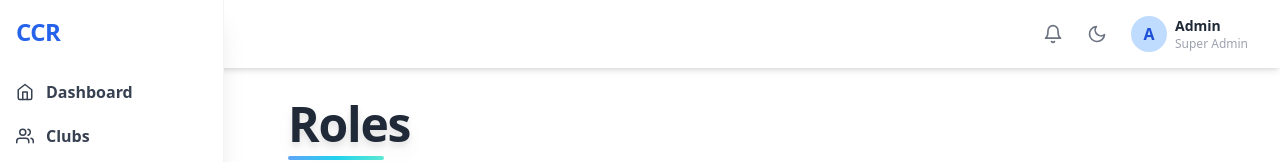
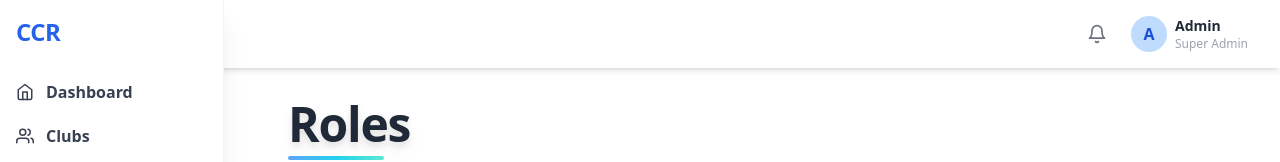
Before and after one commit to nirvik34/codechef-recruitment, a React (Vite) app: page /roles in a window 1280 px wide. Shown: the top 162 px of the page. Built offline with nearby package versions, Linux system fonts and the light colour scheme.

Commit message:
Bug fix: Dark mode removed

```diff
--- a/src/components/Topbar.jsx
+++ b/src/components/Topbar.jsx
@@ -1,7 +1,7 @@
 import React from "react";
-import { FiBell, FiSun, FiMoon, FiMenu } from "react-icons/fi";
+import { FiBell, FiMenu } from "react-icons/fi";
 
-const Topbar = ({ onThemeToggle, darkMode, onMenuClick }) => {
+const Topbar = ({ onMenuClick }) => {
   return (
     <header className="sticky top-0 z-30 w-full flex items-center justify-between bg-white/80 backdrop-blur-lg shadow-md pl-4 pr-8 py-4">
       <div className="flex items-center">
@@ -20,13 +20,6 @@ const Topbar = ({ onThemeToggle, darkMode, onMenuClick }) => {
         <button className="text-gray-500 hover:text-blue-600 transition text-xl" title="Notifications">
           <FiBell />
         </button>
-        <button
-          className="text-gray-500 hover:text-blue-600 transition text-xl"
-          onClick={onThemeToggle}
-          title="Toggle theme"
-        >
-          {darkMode ? <FiSun /> : <FiMoon />}
-        </button>
         <div className="flex items-center gap-2">
           <div className="w-9 h-9 rounded-full bg-blue-200 flex items-center justify-center font-bold text-blue-700">A</div>
           <div className="flex flex-col">
--- a/src/pages/Roles.jsx
+++ b/src/pages/Roles.jsx
@@ -1,4 +1,4 @@
-import React, { useState, useEffect } from "react";
+import React, { useState } from "react";
 import Sidebar from "../components/Sidebar";
 import Topbar from "../components/Topbar";
 
@@ -37,19 +37,6 @@ const Roles = () => {
   const [search, setSearch] = useState("");
   const [club, setClub] = useState(null);
   const [sidebarOpen, setSidebarOpen] = useState(false);
-  const [darkMode, setDarkMode] = useState(() => {
-    // Persist dark mode in localStorage
-    return localStorage.getItem("darkMode") === "true";
-  });
-
-  useEffect(() => {
-    if (darkMode) {
-      document.documentElement.classList.add("dark");
-    } else {
-      document.documentElement.classList.remove("dark");
-    }
-    localStorage.setItem("darkMode", darkMode);
-  }, [darkMode]);
 
   const handleSearch = (e) => {
     e.preventDefault();
@@ -60,14 +47,12 @@ const Roles = () => {
   };
 
   return (
-    <div className={"flex min-h-screen bg-white dark:bg-gray-900 transition-colors duration-300"}>
+    <div className="flex min-h-screen bg-white">
       <Sidebar isOpen={sidebarOpen} onClose={() => setSidebarOpen(false)} />
       <div className="flex-1">
         <Topbar
           className="ml-0 lg:ml-64"
           onMenuClick={() => setSidebarOpen(true)}
-          darkMode={darkMode}
-          onThemeToggle={() => setDarkMode((d) => !d)}
         />
         <main className="p-2 sm:p-4 md:p-8 lg:ml-64">
           <div className="flex flex-col md:flex-row md:justify-between md:items-center mb-6 md:mb-10 gap-4">
```
